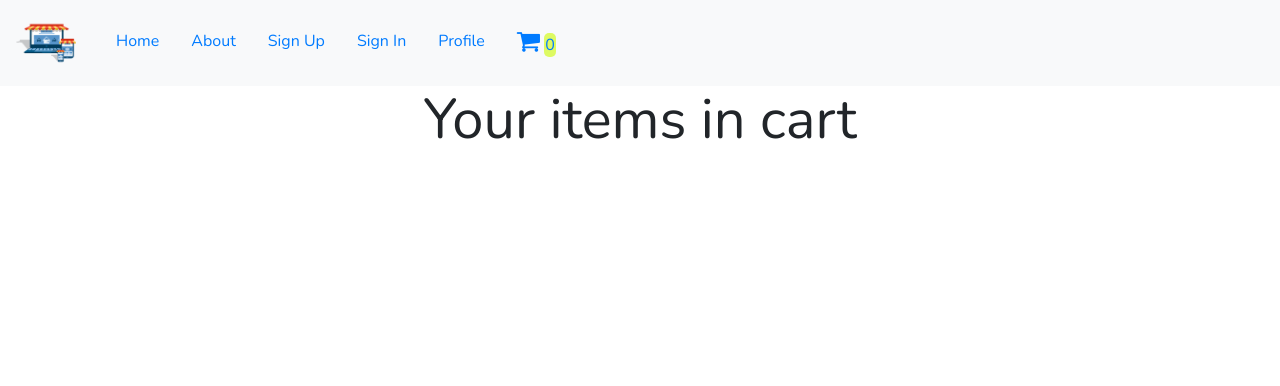
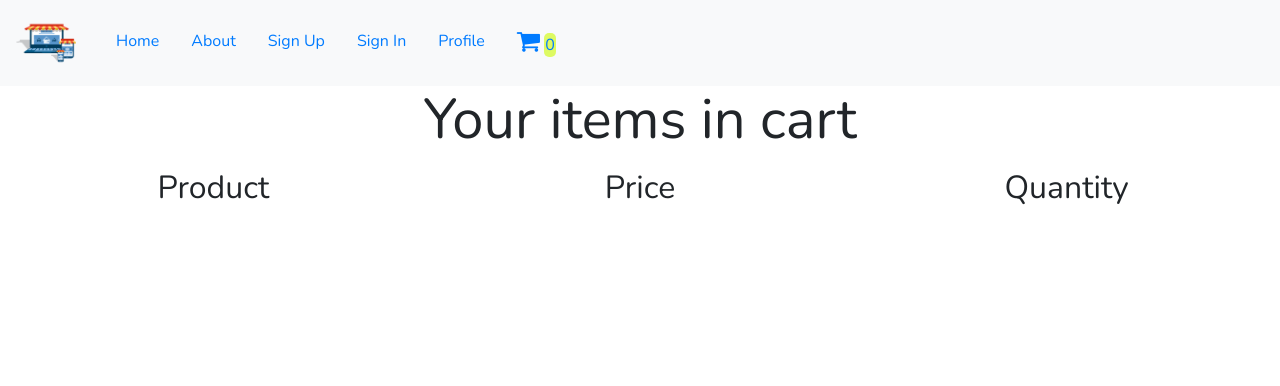
Before and after one commit to binay798/ecommerce, a Django app: page /cart in a window 1280 px wide. Shown: the top 386 px of the page. Run offline with Django 3.2, Linux system fonts and the light colour scheme; some libraries are stand-ins or nearby versions.

Commit message:
Displayed products

```diff
--- a/static/js/scripts.js
+++ b/static/js/scripts.js
@@ -12,10 +12,11 @@
         product_name:name,
         product_price:price,
         product_image:image,
+        product_incart:0,
     }
     products.push(product);
 })
-console.log(products);
+
 
 
 
@@ -30,12 +31,21 @@
     })
 }
 
+
+
+
+
 let carts = document.querySelectorAll("button");
 for(let i=0;i<carts.length;i++){
     carts[i].addEventListener("click",()=>{
         cartNumber();
+        setItems(products[i]);
+
     })
 }
+
+
+
 
 let currentNum = 0;
 function cartNumber(){
@@ -63,19 +73,50 @@
         document.querySelector(".cart_increase").textContent = 0;
     }
 }
+onLoadCartNumber();
+
+function setItems(product){
+
+    let productInCart = localStorage.getItem("ProductsInCart");
+    productInCart  = JSON.parse(productInCart);
+    if(productInCart){
+        product.product_incart += 1;
+        productInCart = {
+            ...productInCart,
+            [product.product_name]:product,
+        }
+
+
+
+    }
+    else{
+
+        product.product_incart = 1;
+        productInCart = {
+            [product.product_name]:product,
+        };
+
+    }
+    localStorage.setItem("ProductsInCart",JSON.stringify(productInCart));
+
+}
 
 
 
 
+function loopingProducts(){
+    let product_items = document.querySelector(".items_in_cart");
+    let items = localStorage.getItem("ProductsInCart");
+    items = JSON.parse(items);
+    Object.values(items).map(item=>{
+        product_items.innerHTML +=`
+        <div class="col-4">${item.product_name}</div>
+        <div class="col-4">${item.product_price}</div>
+        <div class="col-4">${item.product_incart}</div>
+        `
+    })
+}
 
 
 
-
-
-
-
-
-
-
-
-onLoadCartNumber();
+loopingProducts();
--- a/templates/base.html
+++ b/templates/base.html
@@ -1,3 +1,4 @@
+{% load static %}
 <!DOCTYPE html>
 <html lang="en">
 {% include 'head.html' %}
@@ -5,5 +6,6 @@
     {% include 'header.html' %}
     {% block content %}
     {% endblock %}
+    <script src="{% static '/js/scripts.js' %}"></script>
 </body>
 </html>
--- a/templates/cart.html
+++ b/templates/cart.html
@@ -8,4 +8,23 @@
             </div>
         </div>
     </div>
+    <div class="container-fluid">
+        <div class="row justify-content-center text-center">
+            <div class="col-4">
+                <h1><small>Product</small></h1>
+            </div>
+            <div class="col-4">
+                <h1><small>Price</small><h1>
+            </div>
+            <div class="col-4">
+                <h1><small>Quantity</small></h1>
+            </div>
+        </div>
+    </div>
+    <div class="container-fluid">
+        <div class="row items_in_cart justify-content-center text-center">
+
+        </div>
+    </div>
+
 {% endblock %}
--- a/templates/index.html
+++ b/templates/index.html
@@ -64,5 +64,5 @@
     </div>
 
 
-    <script src="{% static '/js/scripts.js' %}"></script>
+
 {% endblock %}
```
Also changed, not shown: db.sqlite3, media/pics/purple_hoodie_Cropped_q1DyK4K.jpg (added).
